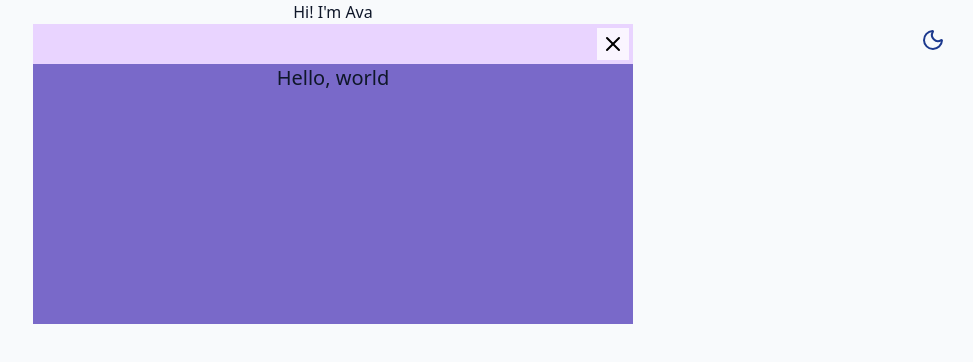
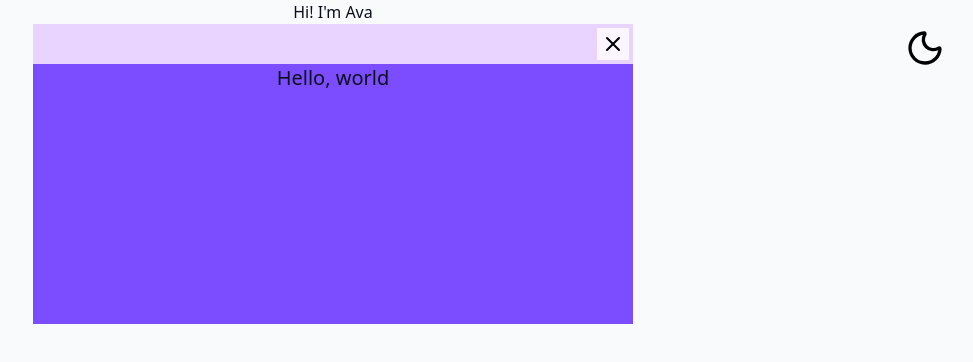
Before and after one commit to avastravato/portfolio-website, a React (Vite) app: page / in a window 1280 px wide. Shown: the top 362 px of the page, without its empty margins (307-1280 px from the left). Built offline with nearby package versions, Linux system fonts and the light colour scheme.

Commit message:
reconfigure index.css hsl to hex

```diff
--- a/src/components/ThemeToggle.jsx
+++ b/src/components/ThemeToggle.jsx
@@ -31,9 +31,9 @@ export const ThemeToggle = () => {
         <button onClick={toggleTheme} className="fixed max-sm:hidden top-5 right-5 z-50 p-2">
             {" "}
             {isDarkMode ? (
-                <Sun className="h-6 w-6 text-yellow-300"/>
+                <Sun className="h-10 w-10 text-white"/>
             ) : (
-                <Moon className="h-6 w-6 text-blue-900"/>
+                <Moon className="h-10 w-10 text-black"/>
             )}
         </button>
     );
--- a/src/index.css
+++ b/src/index.css
@@ -1,14 +1,14 @@
 @import "tailwindcss";
 
 @theme {
-  --color-border: hsl(var(--border));
-  --color-background: hsl(var(--background));
-  --color-foreground: hsl(var(--foreground));
+  --color-border: var(--border);
+  --color-background: var(--background);
+  --color-foreground: var(--foreground);
 
-  --color-primary: hsl(var(--primary));
-  --color-primary-foreground: hsl(var(--primary-foreground));
+  --color-primary: var(--primary);
+  --color-primary-foreground: var(--primary-foreground);
 
-  --color-card: hsl(var(--card));
+  --color-card: var(--card);
 
   --animate-float: float 6s ease-in-out infinite;
   --animate-pulse-subtle: pulse-subtle 4s ease-in-out infinite;
@@ -48,27 +48,27 @@
 
 @layer base {
   :root {
-    --background: 210 40% 98%;
-    --foreground: 222 47% 11%;
+    --background: #f8fafc;
+    --foreground: #0b0f1c;
 
-    --card: 0 0% 100%;
+    --card: #ffffff;
 
-    --primary: 250 47% 60%;
-    --primary-foreground: 210 40% 98%;
+    --primary: #7c4dff;
+    --primary-foreground: #f8fafc;
 
-    --border: 214 32% 91%;
+    --border: #e2e8f0;
   }
 
   .dark {
-    --background: 222 47% 4%;
-    --foreground: 213 31% 91%;
+    --background: #020617;
+    --foreground: #e2e8f0;
 
-    --card: 222 47% 8%;
+    --card: #0f172a;
 
-    --primary: 250 65% 65%;
-    --primary-foreground: 213 31% 91%;
+    --primary: #8e66ff;
+    --primary-foreground: #e2e8f0;
 
-    --border: 217 33% 20%;
+    --border: #1e293b;
   }
 }
 
```
